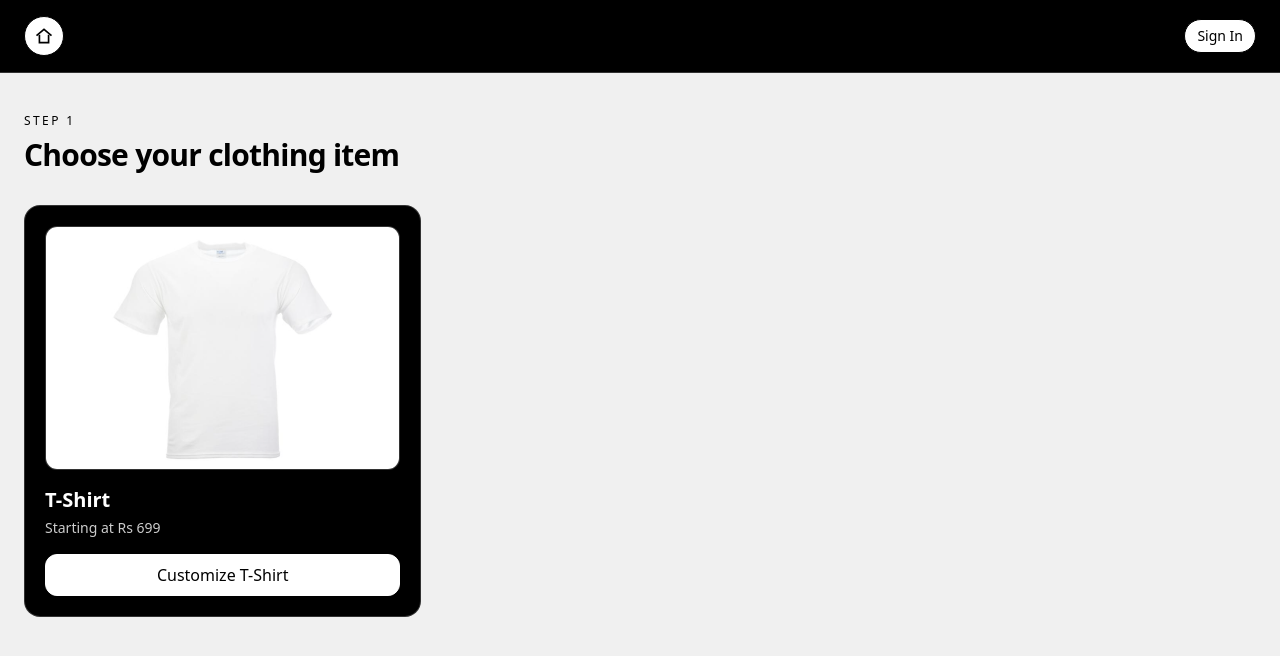
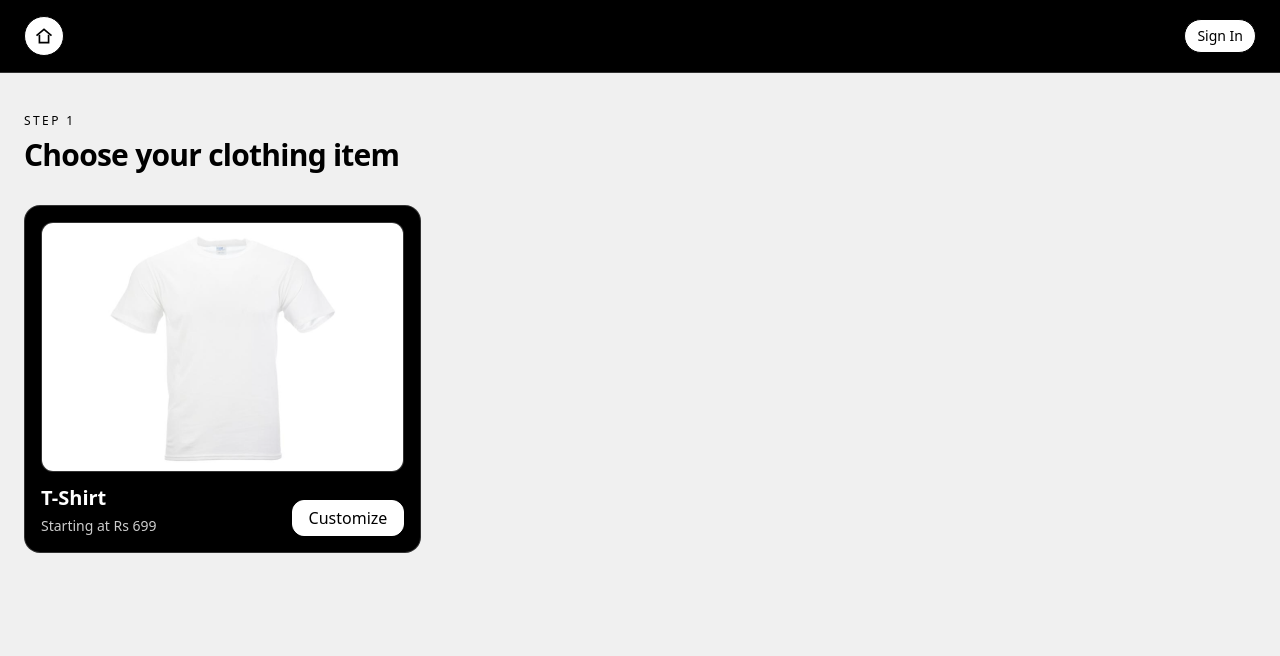
Before and after one commit to DEVASHISHSHRIVASTAV02/customedclothing, a Next.js app: page /customize in a window 1280 px wide. Shown: the top 656 px of the page. Built offline with nearby package versions, Linux system fonts and the light colour scheme; no server answers; the database is empty.

Commit message:
9th commit

```diff
--- a/src/app/customize/page.tsx
+++ b/src/app/customize/page.tsx
@@ -65,7 +65,7 @@ export default async function CustomizeIndexPage() {
             const displayName = getDisplayProductName(product.slug, product.name);
             return (
               <Card key={product.id} className="overflow-hidden border-[#ffffff]/20 bg-[#000000] bg-none text-[#ffffff] shadow-none">
-                <CardBody className="space-y-4 p-5">
+                <CardBody className="space-y-3 p-4">
                   <div className="aspect-[16/11] overflow-hidden rounded-xl border border-[#ffffff]/20 bg-[#000000]">
                     <ClothingImage
                       type={product.slug}
@@ -73,15 +73,17 @@ export default async function CustomizeIndexPage() {
                       className="h-full w-full rounded-none border-0 bg-[#ffffff]"
                     />
                   </div>
-                  <div>
-                    <h2 className="text-xl font-semibold text-[#ffffff]">{displayName}</h2>
-                    <p className="mt-1 text-sm text-[#ffffff]/80">Starting at Rs {startingPrice}</p>
+                  <div className="flex items-end justify-between gap-3">
+                    <div>
+                      <h2 className="text-xl font-semibold text-[#ffffff]">{displayName}</h2>
+                      <p className="mt-1 text-sm text-[#ffffff]/80">Starting at Rs {startingPrice}</p>
+                    </div>
+                    <Link href={`/customize/${product.slug}`} className="shrink-0">
+                      <Button className="h-9 px-4 text-sm !border-[#ffffff] !bg-[#ffffff] !text-[#000000] hover:!border-[#ffffff] hover:!bg-[#000000] hover:!text-[#ffffff] active:!border-[#ffffff] active:!bg-[#ffffff] active:!text-[#000000]">
+                        Customize
+                      </Button>
+                    </Link>
                   </div>
-                  <Link href={`/customize/${product.slug}`}>
-                    <Button className="w-full !border-[#ffffff] !bg-[#ffffff] !text-[#000000] hover:!border-[#ffffff] hover:!bg-[#000000] hover:!text-[#ffffff] active:!border-[#ffffff] active:!bg-[#ffffff] active:!text-[#000000]">
-                      Customize {displayName}
-                    </Button>
-                  </Link>
                 </CardBody>
               </Card>
             );
```
